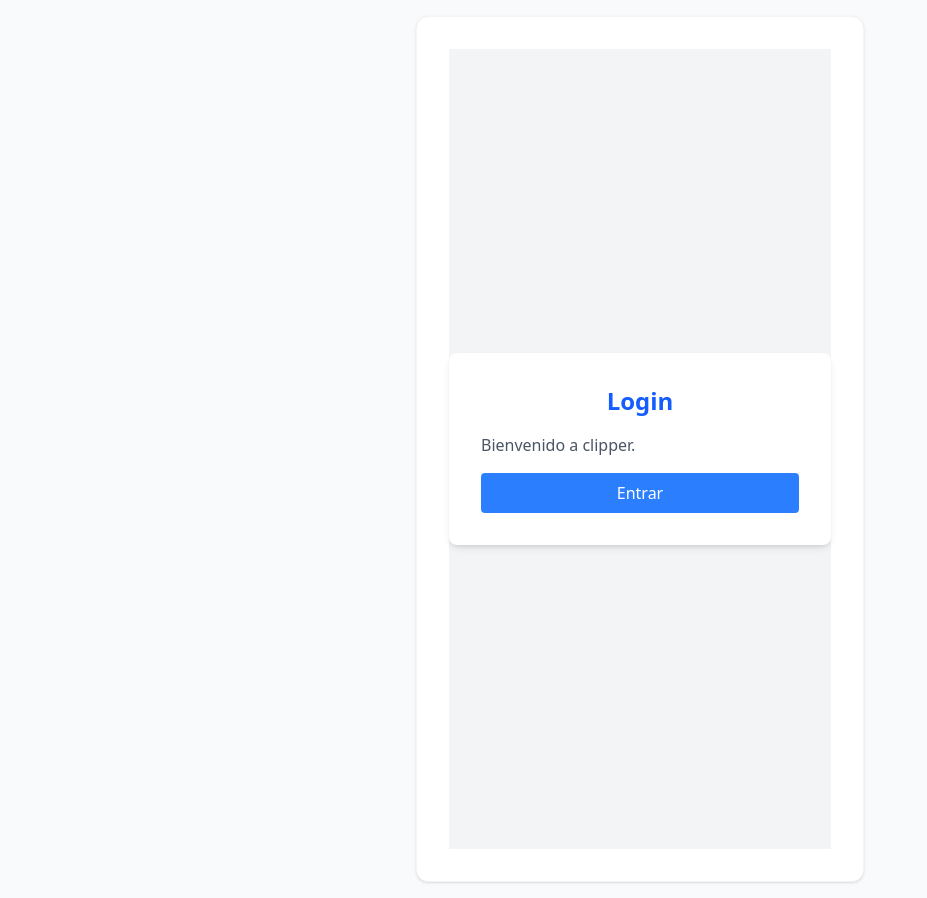
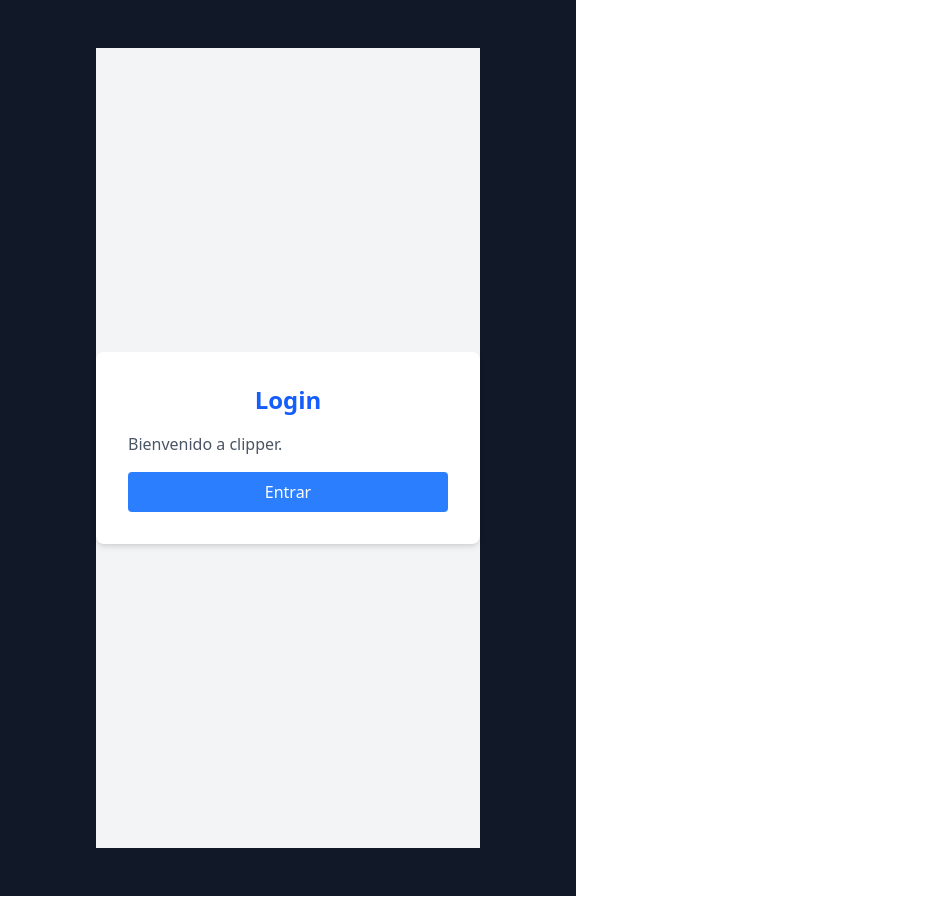
Before and after one commit to IribarrenWeb/nexo-front, a React (Vite) app: page /login in a window 1280 px wide. Shown: the whole page, without its empty margins (0-927 px from the left). Built offline with nearby package versions, Linux system fonts and the light colour scheme.

Commit message:
change auth layout

```diff
--- a/src/layout/AuthLayout.jsx
+++ b/src/layout/AuthLayout.jsx
@@ -1,12 +1,16 @@
-import { Outlet} from 'react-router-dom'
+import { Outlet } from 'react-router-dom'
 
 const AuthLayout = () => {
     return (
-      <div className="min-h-screen bg-gray-50 flex items-center justify-center p-4">
-        <div className="w-full max-w-md bg-white rounded-xl shadow-sm border border-gray-100 p-8">
-            <Outlet />
+        <div className="min-h-screen flex">
+            <div className='flex flex-1 flex-col justify-center px-4 py-12 sm:px-6 lg:flex-none lg:px-20 xl:px-24 bg-[#111827] text-white'>
+                <div className="mx-auto w-full max-w-sm lg:w-96">
+                    <Outlet />
+                </div>
+            </div>
+            <div className="relative hidden w-0 flex-1 lg:block">
+            </div>
         </div>
-      </div>
     );
 }
 
```
